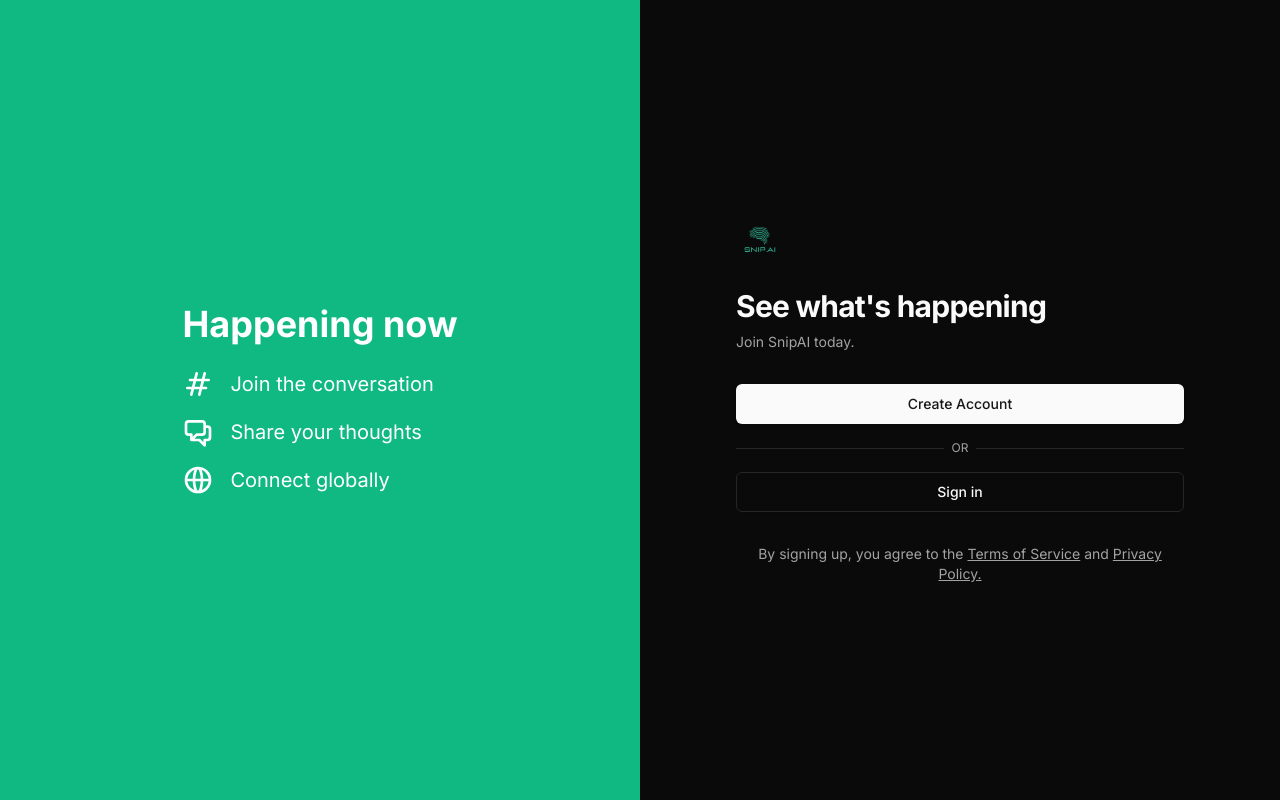
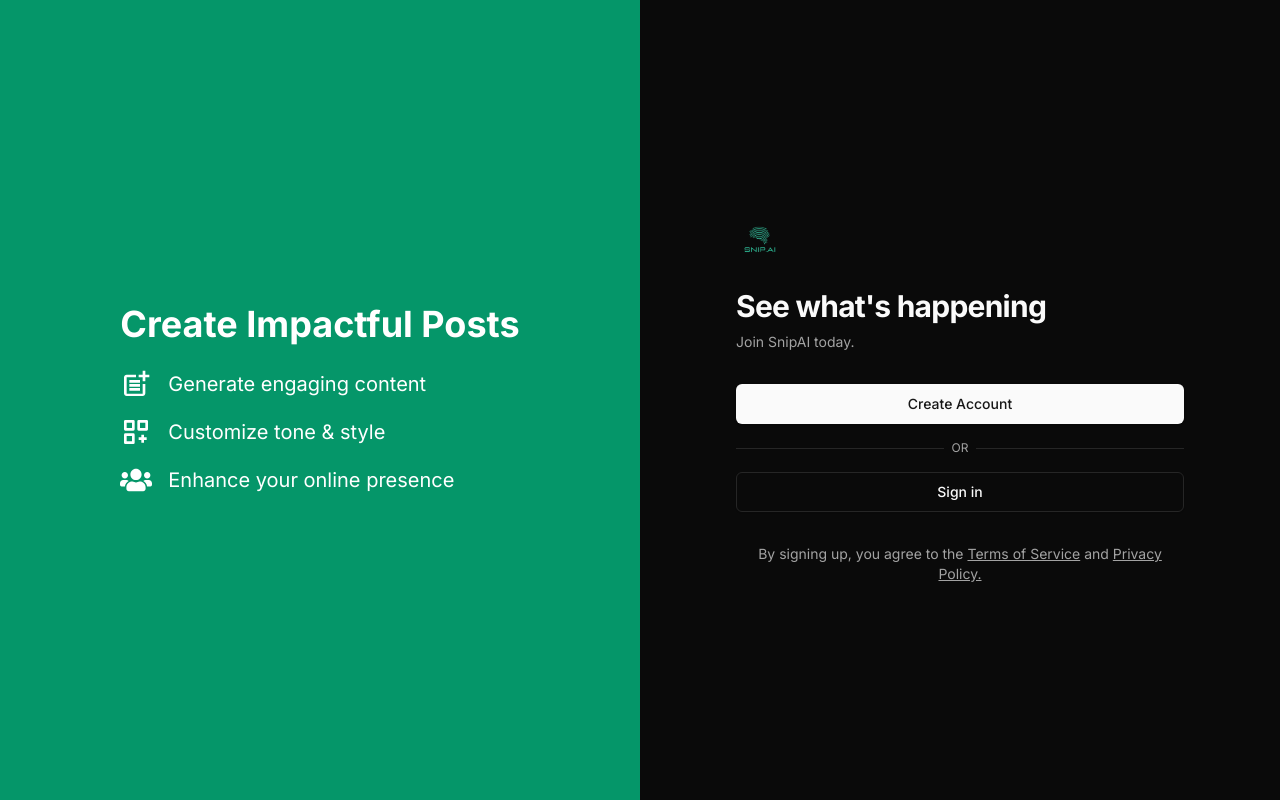
Before and after one commit to AmanShakya0018/Snip, a Next.js app: page /signin in a window 1280 px wide. Built offline with nearby package versions, Linux system fonts and the light colour scheme.

Commit message:
minor changes

```diff
--- a/components/SignInComponent.tsx
+++ b/components/SignInComponent.tsx
@@ -3,28 +3,30 @@
 import { signIn } from 'next-auth/react';
 import Image from 'next/image'
 import Link from 'next/link'
+import { MdPostAdd } from 'react-icons/md';
+import { BiCustomize } from "react-icons/bi";
+import { FaUsers } from "react-icons/fa";
 
 export default function SignInPage() {
   return (
 
     <div className='min-h screen'>
       <div className="flex min-h-screen bg-background">
-        <div className="hidden md:flex md:w-1/2 bg-emerald-500 items-center justify-center p-8">
+        <div className="hidden md:flex md:w-1/2 bg-emerald-600 items-center justify-center p-8">
           <div className="space-y-6">
-            <h1 className="text-4xl font-bold text-white">Happening now</h1>
+            <h1 className="text-4xl font-bold text-white">Create Impactful Posts</h1>
             <div className="space-y-4">
               <div className="flex items-center space-x-4 text-white">
-                <svg xmlns="http://www.w3.org/2000/svg" className="h-8 w-8" fill="none" viewBox="0 0 24 24" stroke="currentColor">
-                  <path strokeLinecap="round" strokeLinejoin="round" strokeWidth="2" d="M7 20l4-16m2 16l4-16M6 9h14M4 15h14"></path></svg>
-                <span className="text-xl">Join the conversation</span>
+                <MdPostAdd className="h-8 w-8" />
+                <span className="text-xl">Generate engaging content</span>
               </div>
               <div className="flex items-center space-x-4 text-white">
-                <svg xmlns="http://www.w3.org/2000/svg" className="h-8 w-8" fill="none" viewBox="0 0 24 24" stroke="currentColor"><path strokeLinecap="round" strokeLinejoin="round" strokeWidth="2" d="M17 8h2a2 2 0 012 2v6a2 2 0 01-2 2h-2v4l-4-4H9a1.994 1.994 0 01-1.414-.586m0 0L11 14h4a2 2 0 002-2V6a2 2 0 00-2-2H5a2 2 0 00-2 2v6a2 2 0 002 2h2v4l.586-.586z"></path></svg>
-                <span className="text-xl">Share your thoughts</span>
+                <BiCustomize className="h-8 w-8" />
+                <span className="text-xl">Customize tone & style</span>
               </div>
               <div className="flex items-center space-x-4 text-white">
-                <svg xmlns="http://www.w3.org/2000/svg" className="h-8 w-8" fill="none" viewBox="0 0 24 24" stroke="currentColor"><path strokeLinecap="round" strokeLinejoin="round" strokeWidth="2" d="M21 12a9 9 0 01-9 9m9-9a9 9 0 00-9-9m9 9H3m9 9a9 9 0 01-9-9m9 9c1.657 0 3-4.03 3-9s-1.343-9-3-9m0 18c-1.657 0-3-4.03-3-9s1.343-9 3-9m-9 9a9 9 0 019-9"></path></svg>
-                <span className="text-xl">Connect globally</span>
+                <FaUsers className="h-8 w-8" />
+                <span className="text-xl">Enhance your online presence</span>
               </div>
             </div>
           </div>
```
